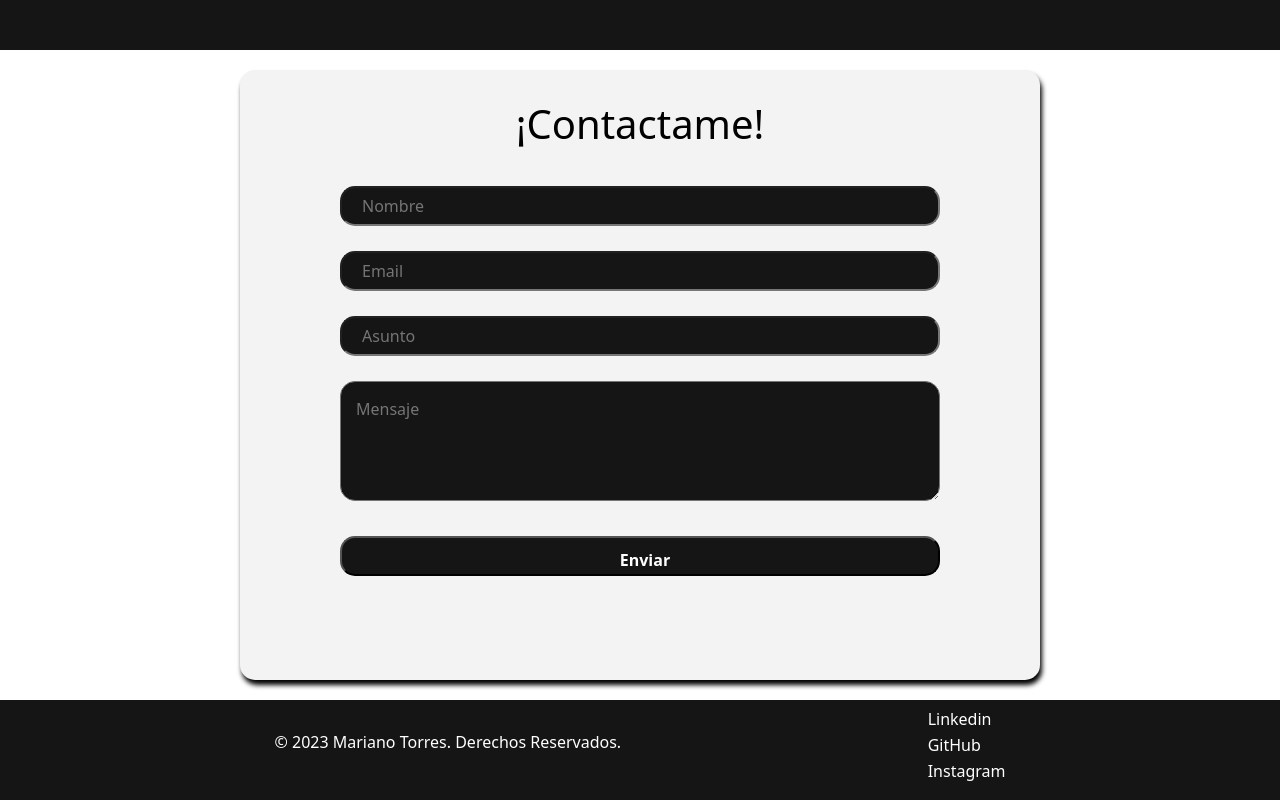
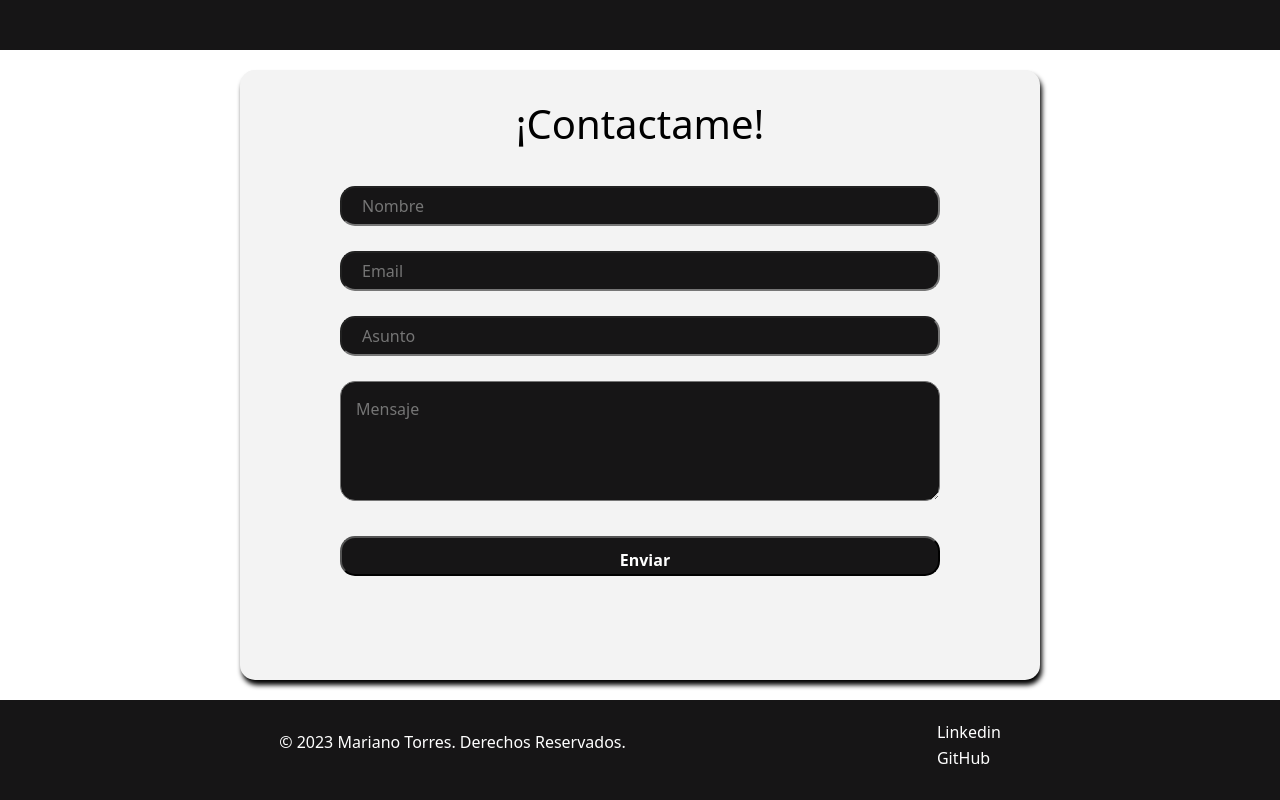
Before and after one commit to MarianoiTorres/Portfolio-MarianoTorres, a React (Create React App) app: page / in a window 1280 px wide. Shown: the part 2870-3670 px from the top of the page. Built offline with nearby package versions, Linux system fonts and the light colour scheme.

Commit message:
remove ig

```diff
--- a/src/components/Footer/Footer.jsx
+++ b/src/components/Footer/Footer.jsx
@@ -11,7 +11,7 @@ const Footer = () => {
                     <ul className={style.ul}>
                         <a target="_blank" className={style.a} href="https://www.linkedin.com/in/mariano-torres-1b717b236/">Linkedin</a>
                         <a target="_blank" className={style.a} href="https://github.com/MarianoiTorres">GitHub</a>
-                        <a target="_blank" className={style.a} href="https://www.instagram.com/mariano0o0/">Instagram</a>
+
                     </ul>
                 </div>
             </div>
```
